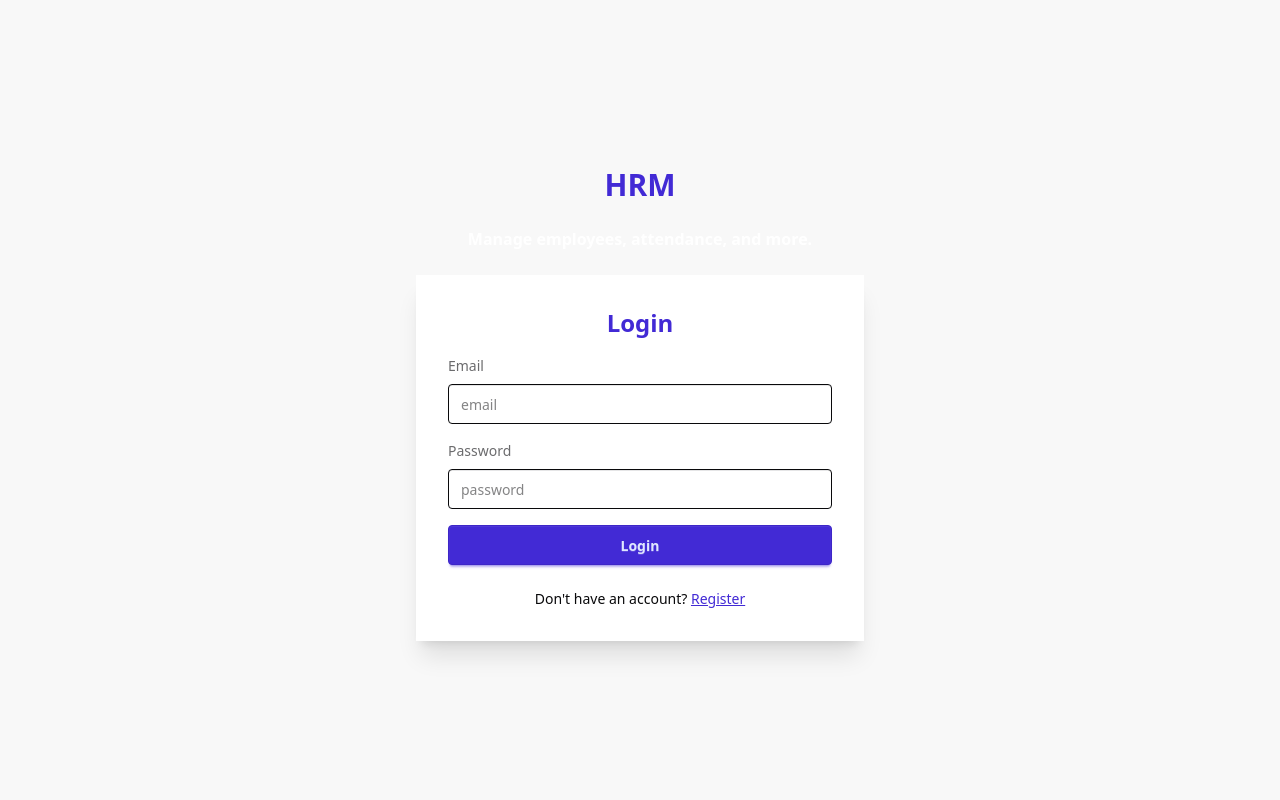
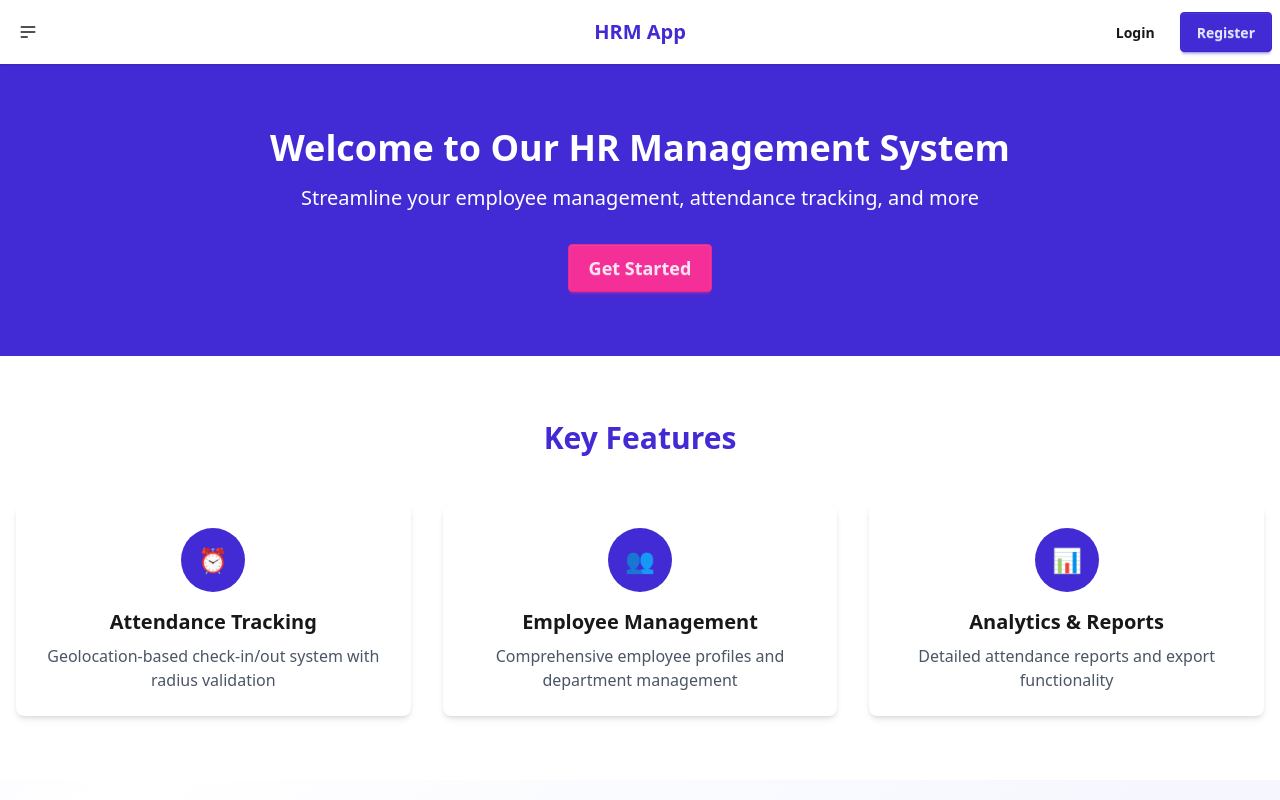
Before and after one commit to muthassir/hrm-frontend, a React app: page / in a window 1280 px wide. Shown: the top 800 px of the page. Built offline with nearby package versions, Linux system fonts and the light colour scheme; the HTML template or start-up script is replaced by a standard one.

Commit message:
fixed hrm logo in registration, login  page

```diff
--- a/src/App.jsx
+++ b/src/App.jsx
@@ -9,6 +9,7 @@ import EmployeeManagement from "./pages/EmployeeManagement";
 import OfficeLocation from "./pages/OfficeLocation";
 import Login from "./pages/Login";
 import Register from "./pages/Register";
+import PublicDashboard from "./pages/PublicDashboard"
 
 // Protected route
 const ProtectedRoute = ({ children, role }) => {
@@ -21,10 +22,14 @@ const ProtectedRoute = ({ children, role }) => {
 // public route
 const PublicRoute = ({ children }) => {
   const { user } = useAuth();
-  if (user) return <Navigate to="/dashboard" replace />;
+  if (user && window.location.pathname === '/') {
+    return <Navigate to="/dashboard" replace />;
+  }
+  if (user && (window.location.pathname === '/login' || window.location.pathname === '/register')) {
+    return <Navigate to="/dashboard" replace />;
+  }
   return children;
 };
-
 const App = () => {
   return (
     <AuthProvider>
@@ -34,22 +39,18 @@ const App = () => {
           <main className="flex-1">
             <Routes>
               {/* Public routes */}
-              <Route
-                path="/"
-                element={
+
+                <Route path="/" element={<PublicDashboard />} />
+  <Route path="/login" element={
     <PublicRoute>
       <Login />
     </PublicRoute>
-                }
-              />
-              <Route
-                path="/register"
-                element={
+  } />
+  <Route path="/register" element={
     <PublicRoute>
       <Register />
     </PublicRoute>
-                }
-              />
+  } />
 
               {/* Admin/Employee routes */}
               <Route
--- a/src/components/Header.jsx
+++ b/src/components/Header.jsx
@@ -30,35 +30,51 @@ const Header = () => {
             tabIndex="-1"
             className="menu menu-sm dropdown-content bg-base-100 rounded-box z-1 mt-3 w-52 p-2 shadow"
           >
-            {user && (
+            {user ? (
               <>
-               {
-                user.role === "admin" && (
-                   <li>
-                  <Link to="/dashboard">Dashboard</Link>
-                  <Link to="/employees">Employees</Link>
-                  <Link to="/office-location">Office Location</Link>
-                </li>)
-               }
+                {user.role === "admin" && (
+                  <li>
+                    <Link to="/dashboard">Dashboard</Link>
+                    <Link to="/employees">Employees</Link>
+                    <Link to="/office-location">Office Location</Link>
+                  </li>
+                )}
                 {user.role === "employee" && (
                   <li>
                     <Link to="/dashboard">Attendance</Link>
                   </li>
                 )}
               </>
+            ) : (
+              // public menu
+              <li>
+                <Link to="/">Home</Link>
+                <Link to="/login">Login</Link>
+                <Link to="/register">Register</Link>
+              </li>
             )}
           </ul>
         </div>
       </div>
 
       <div className="navbar-center">
-        <Link to="/dashboard" className="btn btn-ghost text-xl text-primary">
+        <Link
+          to={user ? "/dashboard" : "/"}
+          className="btn btn-ghost text-xl text-primary"
+        >
           HRM App
         </Link>
       </div>
 
       <div className="navbar-end flex items-center gap-2">
-       <Modal />
+        {user ? (
+          <Modal />
+        ) : (
+          <div className="flex gap-2">
+            <Link to="/login" className="btn btn-ghost">Login</Link>
+            <Link to="/register" className="btn btn-primary">Register</Link>
+          </div>
+        )}
       </div>
     </header>
   );
--- /dev/null
+++ b/src/pages/PublicDashboard.jsx
@@ -0,0 +1,49 @@
+import { Link } from "react-router-dom";
+
+const PublicDashboard = () => {
+  return (
+    <div className="min-h-screen bg-gradient-to-br from-primary/10 via-white to-primary/5">
+            <section className="py-16 bg-primary text-white">
+        <div className="container mx-auto px-4 text-center">
+          <h2 className="text-4xl font-bold mb-4">Welcome to Our HR Management System</h2>
+          <p className="text-xl mb-8">Streamline your employee management, attendance tracking, and more</p>
+          <Link to="/register" className="btn btn-secondary btn-lg">Get Started</Link>
+        </div>
+      </section>
+
+      {/* features */}
+      <section className="py-16 bg-white">
+        <div className="container mx-auto px-4">
+          <h3 className="text-3xl font-bold text-center mb-12 text-primary">Key Features</h3>
+          <div className="grid grid-cols-1 md:grid-cols-3 gap-8">
+            <div className="text-center p-6 bg-base-100 rounded-lg shadow-md">
+              <div className="w-16 h-16 bg-primary rounded-full flex items-center justify-center mx-auto mb-4">
+                <span className="text-2xl text-white">⏰</span>
+              </div>
+              <h4 className="text-xl font-semibold mb-2">Attendance Tracking</h4>
+              <p className="text-gray-600">Geolocation-based check-in/out system with radius validation</p>
+            </div>
+
+            <div className="text-center p-6 bg-base-100 rounded-lg shadow-md">
+              <div className="w-16 h-16 bg-primary rounded-full flex items-center justify-center mx-auto mb-4">
+                <span className="text-2xl text-white">👥</span>
+              </div>
+              <h4 className="text-xl font-semibold mb-2">Employee Management</h4>
+              <p className="text-gray-600">Comprehensive employee profiles and department management</p>
+            </div>
+
+            <div className="text-center p-6 bg-base-100 rounded-lg shadow-md">
+              <div className="w-16 h-16 bg-primary rounded-full flex items-center justify-center mx-auto mb-4">
+                <span className="text-2xl text-white">📊</span>
+              </div>
+              <h4 className="text-xl font-semibold mb-2">Analytics & Reports</h4>
+              <p className="text-gray-600">Detailed attendance reports and export functionality</p>
+            </div>
+          </div>
+        </div>
+      </section>
+    </div>
+  );
+};
+
+export default PublicDashboard;
--- a/src/pages/Register.jsx
+++ b/src/pages/Register.jsx
@@ -10,7 +10,7 @@ const Register = () => {
   const [name, setName] = useState("");
   const [email, setEmail] = useState("");
   const [password, setPassword] = useState("");
-  const [role, setRole] = useState("employee");
+  const [role, setRole] = useState("admin");
   const [error, setError] = useState("");
   const [successMsg, setSuccessMsg] = useState("");
   const [loading, setLoading] = useState(false)
@@ -20,10 +20,11 @@ const Register = () => {
     setError("");
     setSuccessMsg("");
     setLoading(true);
+    setRole("admin")
     try {
       await register(name, email, password, role);
       setSuccessMsg("Registration successful! Redirecting to login...");
-      setTimeout(() => navigate("/"), 2000);
+      setTimeout(() => navigate("/login"), 2000);
     } catch (err) {
       setError(err.response?.data?.message || "Registration failed");
     } finally {
@@ -115,21 +116,6 @@ const Register = () => {
                   />
                 </div>
 
-                <div className="form-control">
-                  <label className="label">
-                    <span className="label-text">Role</span>
-                  </label>
-                  <select
-                    className="select select-neutral mt-2 bg-white w-full"
-                    value={role}
-                    onChange={(e) => setRole(e.target.value)}
-                    disabled={loading}
-                  >
-                    <option value="employee">Employee</option>
-                    <option value="admin">Admin</option>
-                  </select>
-                </div>
-
                 <div className="form-control mt-4">
                   <button
                     type="submit"
@@ -142,7 +128,7 @@ const Register = () => {
               </form>
 
               <div className="mt-4 text-center text-sm text-neutral-content">
-                <Link to="/">
+                <Link to="/login">
                   <p className="text-neutral">
                     Already have an account?{" "}
                     <span className="link link-primary">Login</span>
```
Lines whose indentation alone changed are shown as unchanged.
